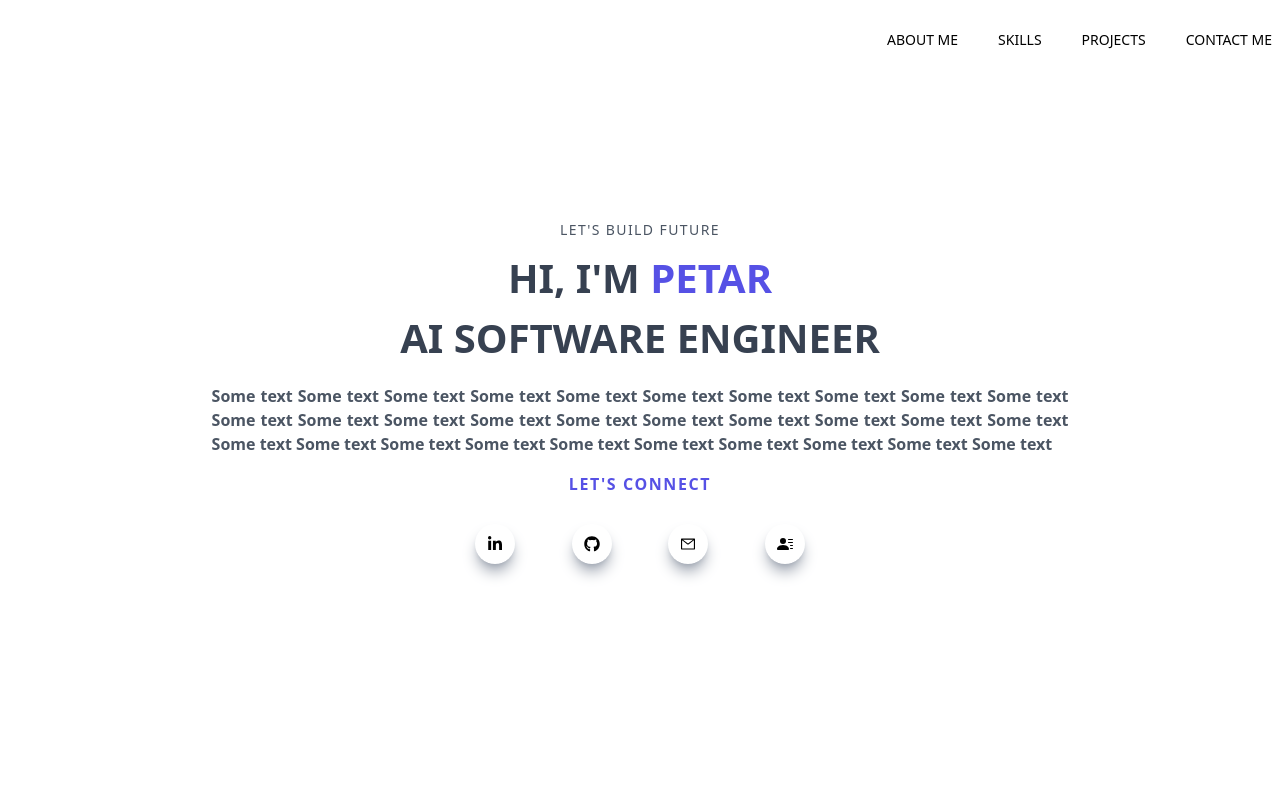
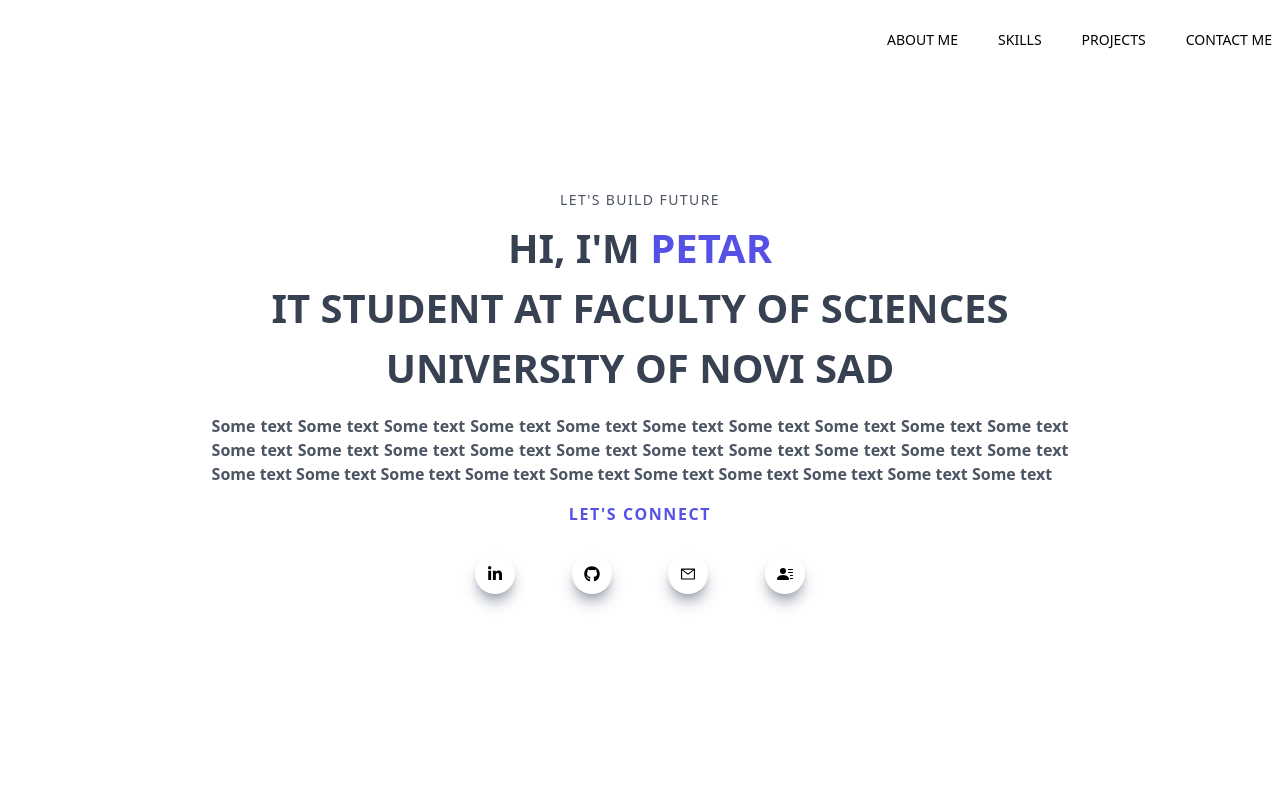
Before and after one commit to ppettarrm/ppettarrm.github.io, a Next.js app: page / in a window 1280 px wide. Shown: the top 800 px of the page. Built offline with nearby package versions, Linux system fonts and the light colour scheme.

Commit message:
Initial commit

```diff
--- a/components/Main.tsx
+++ b/components/Main.tsx
@@ -21,8 +21,11 @@ const Main = () => {
           <h1 className="pt-2 text-gray-700 text-[40px] uppercase text-center font-extrabold">
             Hi, I'm <span className="text-[#5651e5]">Petar</span>
           </h1>
-          <h1 className="text-gray-700 text-[40px] uppercase text-center font-extrabold">
-            AI Software Engineer
+          <h1 className="text-gray-700 text-[40px] uppercase text-center font-bold">
+            IT Student at Faculty of Sciences
+          </h1>
+          <h1 className="text-gray-700 text-[40px] uppercase text-center font-bold">
+            University of Novi Sad
           </h1>
           <p className="py-4 text-gray-600 max-w-[70%] m-auto font-semibold text-justify">
             Some text Some text Some text Some text Some text Some text
```
